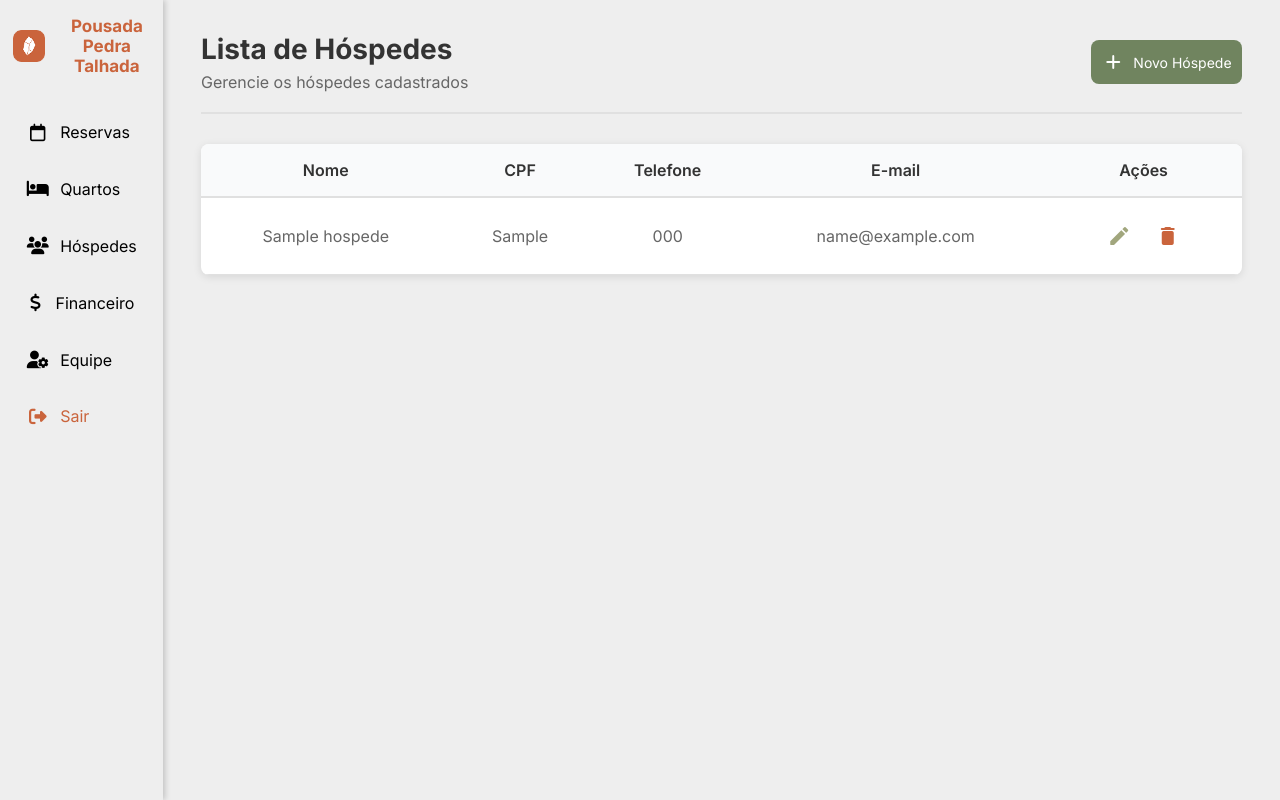
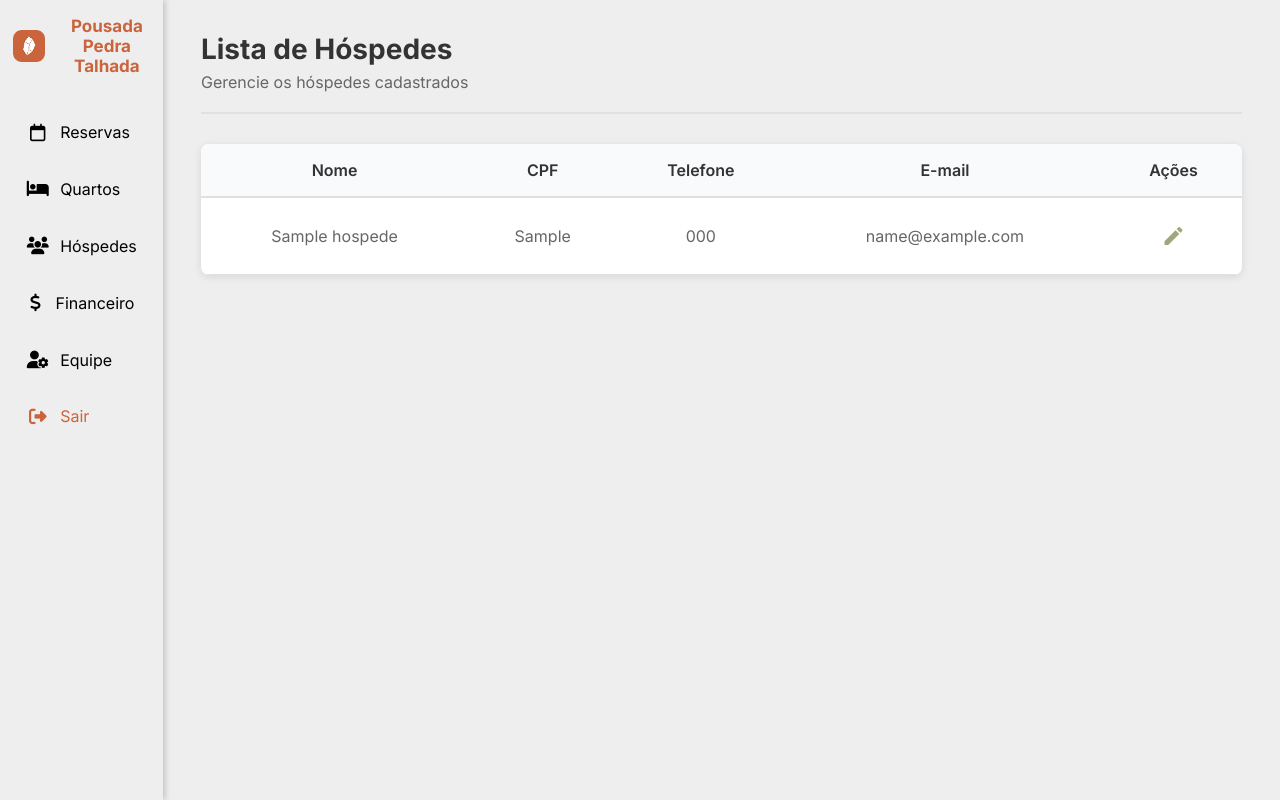
Before and after one commit to BrenoRMachado/TrabalhoModelagem_SistemaPousadaPedraTalhada, a PHP site: page /admin/hospedes in a window 1280 px wide. Run offline with PHP 8.4, Linux system fonts and the light colour scheme; tables that the repository leaves empty hold one stand-in row (values such as "Sample post").

Commit message:
atualiza tabela de hospedes

```diff
--- a/app/views/admin/hospedes.view.php
+++ b/app/views/admin/hospedes.view.php
@@ -22,9 +22,9 @@
                 </div>
 
                 <div class="page-header-actions">
-                   <button class="btn btn-blue" onclick="prepararNovoHospede()">
+                   <!--<button class="btn btn-blue" onclick="prepararNovoHospede()">
                      <span class="material-icons-round">add</span> Novo Hóspede
-                    </button>
+                    </button>-->
                 </div>
             </div>
 
@@ -62,12 +62,12 @@
                                         <span class="material-icons-round edit-color">edit</span>
                                     </button>
 
-                                    <form action="/admin/hospedes/delete" method="POST" style="display:inline;" onsubmit="return confirm('Tem certeza?');">
+                                    <!--<form action="/admin/hospedes/delete" method="POST" style="display:inline;" onsubmit="return confirm('Tem certeza?');">
                                         <input type="hidden" name="id" value="<?= $hospede->id ?>">
                                         <button type="submit" class="btn btn-small" title="Excluir">
                                             <span class="material-icons-round delete-color">delete</span>
                                         </button>
-                                    </form>
+                                    </form>-->
                                 </div>
                             </td>
                         </tr>
```
